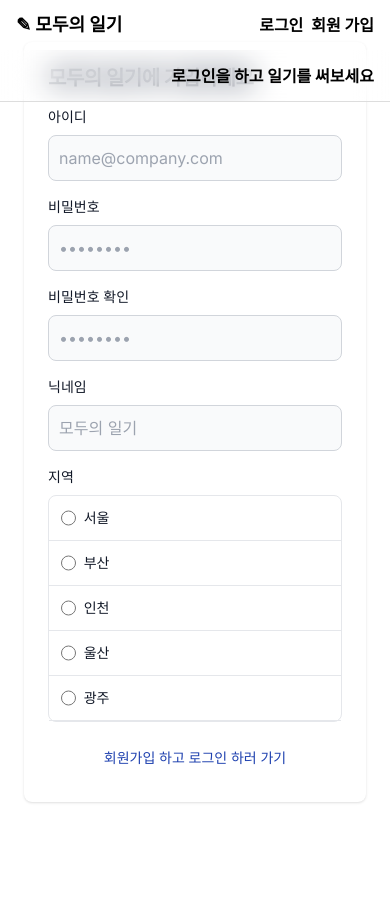
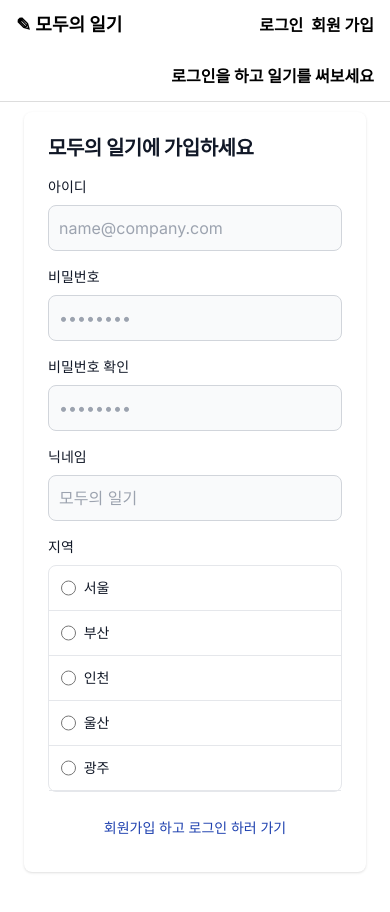
Before and after one commit to LeeSeungjae00/modoo-diary, a Next.js app: page /auth/signup in a window 390 px wide. Shown: the top 912 px of the page. Before the commit the page ends 844 px from the top, so only its background shows below. Built offline with nearby package versions, Linux system fonts and the light colour scheme.

Commit message:
:bug: Fix a bug
회원가입 모바일 환경 수정

```diff
--- a/src/app/auth/login/page.tsx
+++ b/src/app/auth/login/page.tsx
@@ -35,7 +35,7 @@ export default function SignIn() {
   }
 
   return (
-    <div className="flex flex-col items-center justify-center px-6 py-8 mx-auto h-screen lg:py-0">
+    <div className="flex flex-col items-center justify-center px-6 py-28 mx-auto min-h-screen lg:py-0">
       <div className="w-full bg-white rounded-lg shadow dark:border md:mt-0 sm:max-w-md xl:p-0 dark:bg-gray-800 dark:border-gray-700">
         <div className="p-6 space-y-4 md:space-y-6 sm:p-8">
           <h1 className="text-xl font-bold leading-tight tracking-tight text-gray-900 md:text-2xl dark:text-white">
--- a/src/app/auth/signup/page.tsx
+++ b/src/app/auth/signup/page.tsx
@@ -36,7 +36,7 @@ export default function SignUp() {
   }
 
   return (
-    <div className="flex flex-col items-center justify-center px-6 py-8 mx-auto h-screen lg:py-0">
+    <div className="flex flex-col items-center justify-center px-6 py-28 mx-auto min-h-screen lg:py-0 ">
       <div className="w-full bg-white rounded-lg shadow dark:border md:mt-0 sm:max-w-md xl:p-0 dark:bg-gray-800 dark:border-gray-700">
         <div className="p-6 space-y-4 md:space-y-6 sm:p-8">
           <h1 className="text-xl font-bold leading-tight tracking-tight text-gray-900 md:text-2xl dark:text-white">
--- a/src/app/layout.tsx
+++ b/src/app/layout.tsx
@@ -26,7 +26,7 @@ export default function RootLayout({
       <body className={inter.className}>
         <AuthContextProvider>
           <Header></Header>
-          <div className="max-w-5xl mx-auto w-screen h-screen">
+          <div className="max-w-5xl mx-auto w-screen min-h-screen">
             <ReactQueryProvider>{children}</ReactQueryProvider>
           </div>
         </AuthContextProvider>
```
